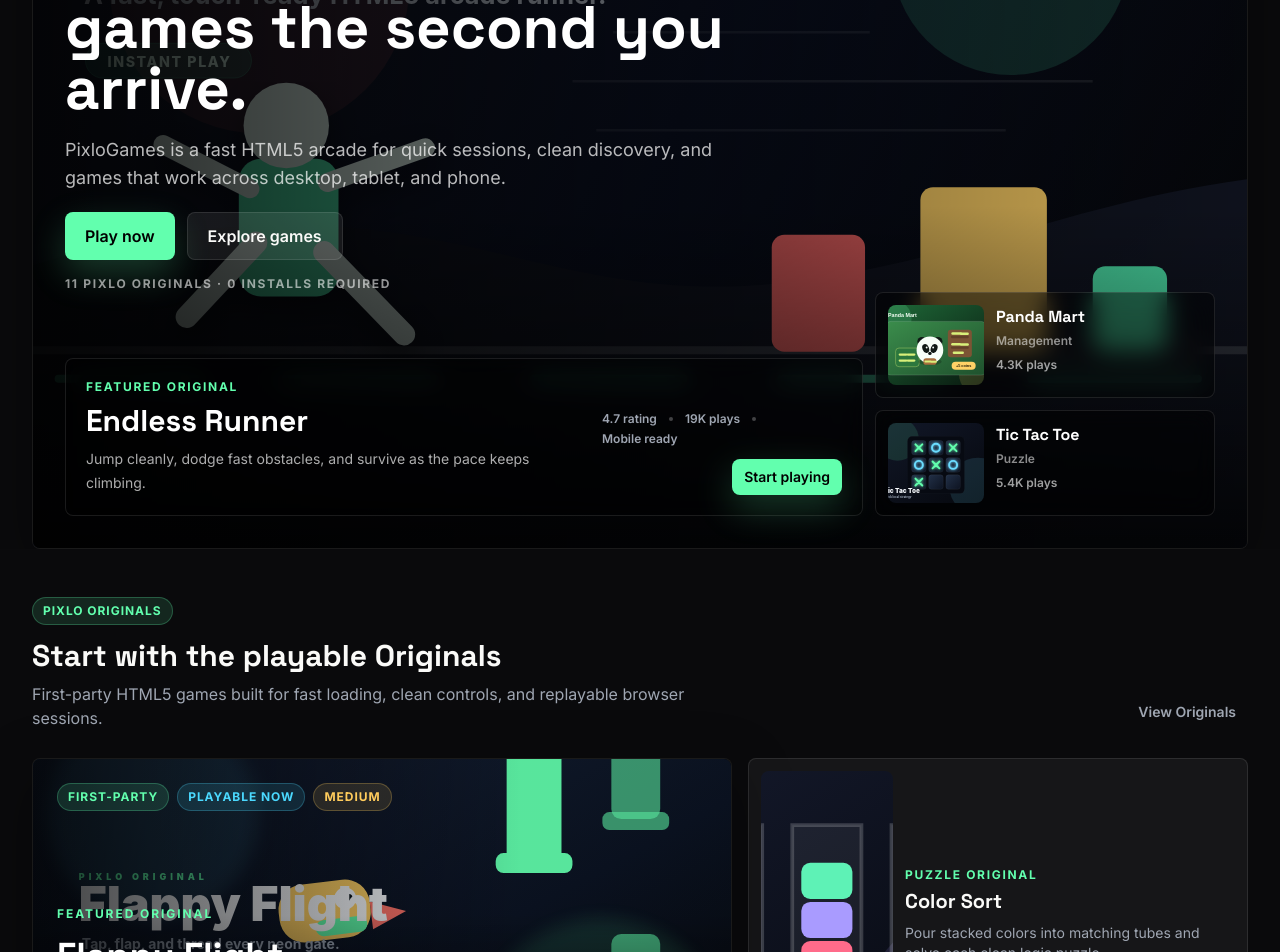
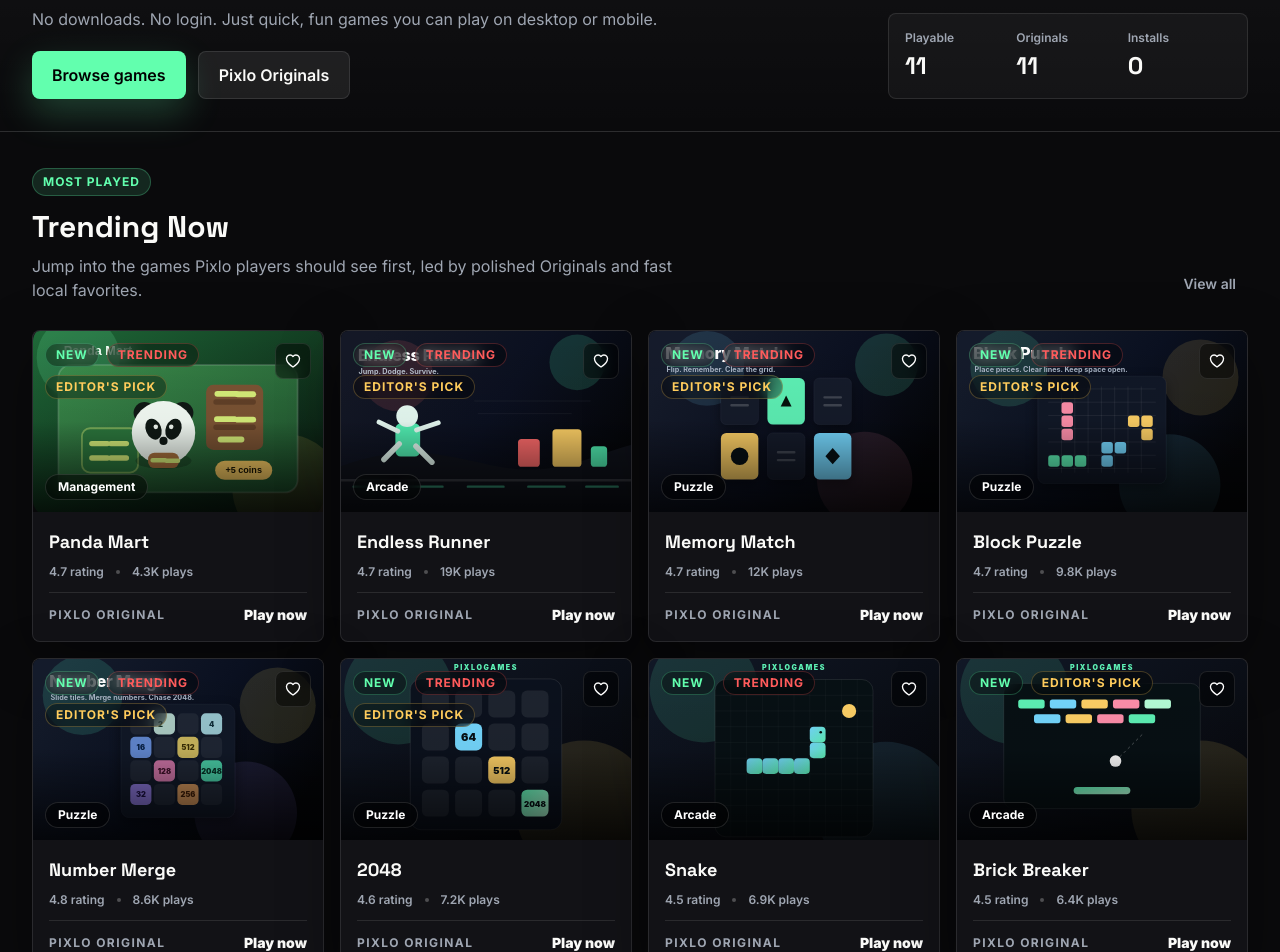
Before and after one commit to ahmed-m-s/PixloGames, a Next.js app: page / in a window 1280 px wide. Shown: the part 300-1252 px from the top of the page. Built offline with nearby package versions, Linux system fonts and the light colour scheme; no server answers; the database is empty.

Commit message:
feat(homepage): refactor fast-play discovery

```diff
--- a/app/page.tsx
+++ b/app/page.tsx
@@ -1,71 +1,190 @@
 import type { Metadata } from 'next';
+import Link from 'next/link';
 import { GameSection } from '@/components/home/game-section';
 import { HeroSection } from '@/components/home/hero-section';
 import { PixloOriginals } from '@/components/home/pixlo-originals';
 import { PageContainer } from '@/components/ui/page-container';
+import { SectionHeader } from '@/components/ui/section-header';
+import { categories } from '@/data/games';
 import { isPlayableLocalGame } from '@/lib/catalog-semantics';
 import { getHomepageData } from '@/lib/content-selectors';
-import { pickHomepageLane } from '@/lib/homepage-surfacing';
+import { dedupeGamesById, pickHomepageLane } from '@/lib/homepage-surfacing';
 import { createPageMetadata } from '@/lib/metadata';
+import type { Game, GameCategory } from '@/types/game';
 
 export const metadata: Metadata = createPageMetadata(
-  'Play HTML5 Browser Games Instantly',
-  'Discover fast, premium HTML5 browser games across racing, action, puzzle, arcade, multiplayer, sports, and adventure.',
+  'Play Free Browser Games Instantly',
+  'Play quick, free HTML5 browser games on PixloGames with no downloads, no login, and mobile-friendly Pixlo Originals.',
   {
     path: '/'
   }
 );
 
+const trendingPrioritySlugs = [
+  'panda-mart',
+  'endless-runner',
+  'memory-match',
+  'block-puzzle',
+  'number-merge',
+  '2048',
+  'snake',
+  'brick-breaker',
+  'flappy-flight',
+  'color-sort',
+  'tic-tac-toe'
+];
+
+const originalsPrioritySlugs = [
+  'panda-mart',
+  'endless-runner',
+  'memory-match',
+  'block-puzzle',
+  'number-merge',
+  'flappy-flight',
+  'color-sort',
+  '2048',
+  'snake',
+  'brick-breaker'
+];
+
+const quickPlayPrioritySlugs = [
+  'tic-tac-toe',
+  '2048',
+  'snake',
+  'color-sort',
+  'memory-match',
+  'flappy-flight',
+  'brick-breaker'
+];
+
+const mobilePrioritySlugs = [
+  'panda-mart',
+  'memory-match',
+  'block-puzzle',
+  'number-merge',
+  'color-sort',
+  '2048',
+  'snake',
+  'tic-tac-toe'
+];
+
+function categoryHref(categoryName: GameCategory) {
+  const category = categories.find((candidate) => candidate.name === categoryName);
+
+  return category ? `/categories/${category.slug}` : '/categories';
+}
+
+const categoryShortcuts = [
+  {
+    label: 'Arcade',
+    href: categoryHref('Arcade'),
+    description: 'Fast score chasing and classic reflex loops.'
+  },
+  {
+    label: 'Puzzle',
+    href: categoryHref('Puzzle'),
+    description: 'Logic games with clean rules and quick wins.'
+  },
+  {
+    label: 'Runner',
+    href: '/games?tag=runner',
+    description: 'Jump, dodge, and chase one more run.'
+  },
+  {
+    label: 'Management',
+    href: categoryHref('Management'),
+    description: 'Upgrade shops, resources, and tiny systems.'
+  },
+  {
+    label: 'Casual',
+    href: '/games?tag=casual',
+    description: 'Easy starts for relaxed browser sessions.'
+  },
+  {
+    label: 'Action',
+    href: categoryHref('Action'),
+    description: 'Immediate pressure, movement, and reaction play.'
+  }
+];
+
+function isPixloOriginal(game: Game) {
+  return game.sourceOrigin === 'first_party' && isPlayableLocalGame(game);
+}
+
+function orderGamesByPreferredSlugs(games: Game[], preferredSlugs: string[], fallbackGames: Game[]) {
+  const sourceGames = dedupeGamesById([...games, ...fallbackGames]);
+  const gamesBySlug = new Map(sourceGames.map((game) => [game.slug, game]));
+  const preferredGames = preferredSlugs
+    .map((slug) => gamesBySlug.get(slug))
+    .filter((game): game is Game => Boolean(game));
+  const preferredIds = new Set(preferredGames.map((game) => game.id));
+  const remainingGames = sourceGames.filter((game) => !preferredIds.has(game.id));
+
+  return [...preferredGames, ...remainingGames];
+}
+
 export default async function HomePage() {
-  const { allGames, quickPlayGames, touchFriendlyGames, newGames, homepageEligibleGames } =
+  const { quickPlayGames, touchFriendlyGames, newGames, trendingGames, homepageEligibleGames } =
     await getHomepageData();
-  const allOriginals = homepageEligibleGames.filter(isPlayableLocalGame).sort((a, b) => {
-    return b.featuredPriority - a.featuredPriority;
-  });
-  const popularGames = [...homepageEligibleGames].sort((a, b) => b.plays - a.plays).slice(0, 8);
-  const heroGame = allOriginals[0] ?? homepageEligibleGames[0] ?? allGames[0];
-  const homepageSeenGameIds = new Set<string>(heroGame ? [heroGame.id] : []);
-  const heroSideGames = pickHomepageLane(
-    [...allOriginals.slice(1), ...quickPlayGames, ...touchFriendlyGames, ...popularGames],
+  const allOriginals = orderGamesByPreferredSlugs(
+    homepageEligibleGames.filter(isPixloOriginal),
+    originalsPrioritySlugs,
+    []
+  );
+  const trendingNow = orderGamesByPreferredSlugs(
+    trendingGames,
+    trendingPrioritySlugs,
+    homepageEligibleGames
+  ).slice(0, 8);
+  const pixloOriginals = allOriginals.slice(0, 5);
+  const homepageSeenGameIds = new Set<string>([
+    ...trendingNow.map((game) => game.id),
+    ...pixloOriginals.map((game) => game.id)
+  ]);
+  const quickPlays = pickHomepageLane(
+    orderGamesByPreferredSlugs(quickPlayGames, quickPlayPrioritySlugs, homepageEligibleGames),
     homepageSeenGameIds,
     {
-      limit: 2,
-      minVisible: 2
+      limit: 5,
+      minVisible: 5
     }
   );
-  const pixloOriginals = pickHomepageLane(allOriginals, homepageSeenGameIds, {
-    limit: 2,
-    minVisible: 2
-  });
-  const quickPlays = pickHomepageLane(quickPlayGames, homepageSeenGameIds, {
-    limit: 3,
-    minVisible: 3
-  });
-  const mobilePicks = pickHomepageLane(touchFriendlyGames, homepageSeenGameIds, {
-    limit: 3,
-    minVisible: 3
-  });
+  const mobilePicks = pickHomepageLane(
+    orderGamesByPreferredSlugs(touchFriendlyGames, mobilePrioritySlugs, homepageEligibleGames),
+    homepageSeenGameIds,
+    {
+      limit: 6,
+      minVisible: 4
+    }
+  );
   const newReleasePicks = pickHomepageLane(newGames, homepageSeenGameIds, {
-    limit: 3,
-    minVisible: 3
+    limit: 4,
+    minVisible: 4
   });
 
   return (
     <main>
-      {heroGame ? (
-        <HeroSection
-          heroGame={heroGame}
-          originalCount={allOriginals.length}
-          sideGames={heroSideGames}
-        />
-      ) : null}
-      <PageContainer className="space-y-8 pb-12 pt-7 sm:space-y-10 sm:pb-14 sm:pt-9 lg:space-y-12 lg:pb-16 lg:pt-12">
+      <HeroSection
+        originalCount={allOriginals.length}
+        playableCount={homepageEligibleGames.length}
+      />
+      <PageContainer className="space-y-8 pb-12 pt-5 sm:space-y-10 sm:pb-14 sm:pt-7 lg:space-y-11 lg:pb-16 lg:pt-9">
+        {trendingNow.length > 0 ? (
+          <GameSection
+            eyebrow="Most played"
+            title="Trending Now"
+            description="Jump into the games Pixlo players should see first, led by polished Originals and fast local favorites."
+            games={trendingNow}
+            dense
+            actionHref="/games?sort=popular"
+          />
+        ) : null}
         {pixloOriginals.length > 0 ? <PixloOriginals games={pixloOriginals} /> : null}
         {quickPlays.length > 0 ? (
           <GameSection
             eyebrow="Quick plays"
-            title="Start a round in seconds"
-            description="Fast-loading games with simple controls, short loops, and easy replay when you only have a few minutes."
+            title="Quick Plays"
+            description="Simple rules, short loops, and clean restarts for when you want to play right away."
             games={quickPlays}
             dense
             actionHref="/games?tag=casual"
@@ -74,8 +193,8 @@
         {mobilePicks.length > 0 ? (
           <GameSection
             eyebrow="Touch-friendly"
-            title="Great on mobile"
-            description="Tap, swipe, and simple touch controls make these picks comfortable on phones, tablets, and laptops."
+            title="Great on Mobile"
+            description="Tap, swipe, and responsive layouts make these games comfortable on phones, tablets, and laptops."
             games={mobilePicks}
             dense
             actionHref="/games?mobile=1"
@@ -85,12 +204,52 @@
           <GameSection
             eyebrow="Fresh drops"
             title="New Releases"
-            description="Recently added HTML5 games prepared for quick starts, clear controls, and mobile-friendly sessions."
+            description="Recently added games, kept compact so discovery stays quick."
             games={newReleasePicks}
             dense
             actionHref="/games?sort=newest&new=1"
           />
         ) : null}
+
+        <section aria-labelledby="browse-by-category-title">
+          <SectionHeader
+            description="Pick a familiar style and get to a playable game quickly."
+            eyebrow="Browse"
+            title="Browse by Category"
+            titleId="browse-by-category-title"
+          />
+          <div className="grid gap-3 sm:grid-cols-2 lg:grid-cols-3">
+            {categoryShortcuts.map((category) => (
+              <Link
+                className="rounded-lg border border-white/10 bg-white/[0.045] p-4 transition hover:-translate-y-0.5 hover:border-white/20 hover:bg-white/[0.07] focus:outline-none focus-visible:ring-2 focus-visible:ring-brand/70"
+                href={category.href}
+                key={category.label}
+              >
+                <h3 className="font-display text-lg font-bold text-foreground">
+                  {category.label}
+                </h3>
+                <p className="mt-2 text-sm leading-5 text-muted">{category.description}</p>
+              </Link>
+            ))}
+          </div>
+        </section>
+
+        <section
+          aria-labelledby="free-browser-games-title"
+          className="border-t border-white/10 pt-6"
+        >
+          <h2
+            className="font-display text-xl font-bold text-foreground"
+            id="free-browser-games-title"
+          >
+            Free browser games on PixloGames
+          </h2>
+          <p className="mt-3 max-w-3xl text-sm leading-6 text-muted sm:text-base">
+            PixloGames is a free browser games platform for instant HTML5 play. Browse Pixlo
+            Originals, quick puzzle games, arcade classics, and mobile-friendly picks without
+            downloading an app or creating an account.
+          </p>
+        </section>
       </PageContainer>
     </main>
   );
--- a/components/home/hero-section.tsx
+++ b/components/home/hero-section.tsx
@@ -1,121 +1,57 @@
-'use client';
-
-import { motion } from 'framer-motion';
-import Image from 'next/image';
-import Link from 'next/link';
-import { GameMetaRow } from '@/components/game/game-meta-row';
 import { LinkButton } from '@/components/ui/button';
 import { PageContainer } from '@/components/ui/page-container';
 import { Pill } from '@/components/ui/pill';
-import { formatPlayCount } from '@/lib/format';
-import type { Game } from '@/types/game';
 
 type HeroSectionProps = {
-  heroGame: Game;
-  sideGames: Game[];
   originalCount: number;
+  playableCount: number;
 };
 
-export function HeroSection({ heroGame, sideGames, originalCount }: HeroSectionProps) {
+export function HeroSection({ originalCount, playableCount }: HeroSectionProps) {
   return (
-    <section className="relative overflow-hidden pt-4 sm:pt-6 lg:pt-8">
+    <section className="border-b border-white/10 bg-[linear-gradient(180deg,rgb(255_255_255_/_0.05),transparent)] py-6 sm:py-7 lg:py-8">
       <PageContainer>
-        <div className="relative min-h-[430px] overflow-hidden rounded-lg border border-white/10 bg-black shadow-card sm:min-h-[500px] lg:min-h-[540px]">
-          <Image
-            alt={`${heroGame.title} cover art`}
-            className="absolute inset-0 h-full w-full object-cover"
-            fill
-            priority
-            sizes="100vw"
-            src={heroGame.coverImage}
-          />
-          <div className="absolute inset-0 bg-[linear-gradient(90deg,rgb(0_0_0_/_0.86),rgb(0_0_0_/_0.55)_46%,rgb(0_0_0_/_0.18)),linear-gradient(0deg,rgb(0_0_0_/_0.78),transparent_48%)]" />
-
-          <div className="relative z-10 flex min-h-[430px] flex-col justify-between p-5 sm:min-h-[500px] sm:p-7 lg:min-h-[540px] lg:p-8">
-            <motion.div
-              animate={{ opacity: 1, y: 0 }}
-              className="max-w-3xl pt-3 sm:pt-6"
-              initial={{ opacity: 0, y: 18 }}
-              transition={{ duration: 0.42, ease: 'easeOut' }}
-            >
+        <div className="grid gap-5 lg:grid-cols-[minmax(0,1fr)_minmax(260px,360px)] lg:items-end">
+          <div className="max-w-3xl">
             <div className="flex flex-wrap gap-2">
               <Pill tone="brand">Instant play</Pill>
               <Pill tone="aqua">No downloads</Pill>
-                <Pill tone="sun">Mobile ready</Pill>
+              <Pill tone="sun">Mobile friendly</Pill>
             </div>
-              <h1 className="mt-4 max-w-3xl font-display text-4xl font-bold leading-[1.02] text-white sm:text-5xl lg:text-6xl">
-                Play polished browser games the second you arrive.
+            <h1 className="mt-3 max-w-3xl font-display text-3xl font-bold leading-tight text-foreground sm:text-4xl lg:text-5xl">
+              Play free browser games instantly
             </h1>
-              <p className="mt-4 max-w-2xl text-base leading-7 text-white/72 sm:text-lg">
-                PixloGames is a fast HTML5 arcade for quick sessions, clean discovery, and games
-                that work across desktop, tablet, and phone.
+            <p className="mt-3 max-w-2xl text-sm leading-6 text-muted sm:text-base">
+              No downloads. No login. Just quick, fun games you can play on desktop or mobile.
             </p>
             <div className="mt-5 flex flex-col gap-3 sm:flex-row">
-                <LinkButton href={`/games/${heroGame.slug}`} size="lg">
-                  Play now
+              <LinkButton href="/games" size="lg">
+                Browse games
               </LinkButton>
-                <LinkButton href="/games" size="lg" variant="secondary">
-                  Explore games
-                </LinkButton>
-              </div>
-              <p className="mt-4 text-xs font-bold uppercase tracking-[0.14em] text-white/58">
-                {originalCount} Pixlo Originals · 0 installs required
-              </p>
-            </motion.div>
-
-            <div className="grid gap-3 lg:grid-cols-[1fr_340px] lg:items-end">
-              <div className="rounded-lg border border-white/10 bg-black/[0.38] p-4 backdrop-blur-md sm:p-5">
-                <div className="flex flex-col gap-3 sm:flex-row sm:items-end sm:justify-between">
-                  <div>
-                    <p className="text-xs font-bold uppercase tracking-[0.14em] text-brand">
-                      Featured original
-                    </p>
-                    <h2 className="mt-2 font-display text-2xl font-bold text-white sm:text-3xl">
-                      {heroGame.title}
-                    </h2>
-                    <p className="mt-2 max-w-2xl text-sm leading-6 text-white/68">
-                      {heroGame.shortDescription}
-                    </p>
-                  </div>
-                  <div className="flex flex-col gap-3 sm:items-end">
-                    <GameMetaRow game={heroGame} />
-                    <LinkButton href={`/games/${heroGame.slug}`} size="sm">
-                      Start playing
+              <LinkButton href="/originals" size="lg" variant="secondary">
+                Pixlo Originals
               </LinkButton>
             </div>
           </div>
+
+          <dl className="grid grid-cols-3 gap-2 rounded-lg border border-white/10 bg-white/[0.04] p-3 sm:p-4">
+            <div>
+              <dt className="text-xs font-semibold text-muted">Playable</dt>
+              <dd className="mt-1 font-display text-2xl font-bold text-foreground">
+                {playableCount}
+              </dd>
             </div>
-
-              <div className="grid gap-3 sm:grid-cols-2 lg:grid-cols-1">
-                {sideGames.map((game) => (
-                  <Link
-                    className="group flex min-h-24 gap-3 rounded-lg border border-white/10 bg-black/[0.42] p-3 backdrop-blur-md transition hover:border-white/20 hover:bg-black/[0.56]"
-                    href={`/games/${game.slug}`}
-                    key={game.id}
-                  >
-                    <span className="relative h-20 w-24 shrink-0 overflow-hidden rounded-lg">
-                      <Image
-                        alt={`${game.title} thumbnail`}
-                        className="object-cover"
-                        fill
-                        sizes="96px"
-                        src={game.thumbnail}
-                      />
-                    </span>
-                    <div className="min-w-0">
-                      <p className="truncate font-display text-base font-bold text-white group-hover:text-brand">
-                        {game.title}
-                      </p>
-                      <p className="mt-1 text-xs font-semibold text-white/54">{game.category}</p>
-                      <p className="mt-2 text-xs font-semibold text-white/62">
-                        {formatPlayCount(game.plays)} plays
-                      </p>
+            <div>
+              <dt className="text-xs font-semibold text-muted">Originals</dt>
+              <dd className="mt-1 font-display text-2xl font-bold text-foreground">
+                {originalCount}
+              </dd>
             </div>
-                  </Link>
-                ))}
+            <div>
+              <dt className="text-xs font-semibold text-muted">Installs</dt>
+              <dd className="mt-1 font-display text-2xl font-bold text-foreground">0</dd>
             </div>
-            </div>
-          </div>
+          </dl>
         </div>
       </PageContainer>
     </section>
--- a/components/home/pixlo-originals.tsx
+++ b/components/home/pixlo-originals.tsx
@@ -17,7 +17,6 @@
   }
 
   const [leadGame, ...supportingGames] = games;
-  const lineupLabel = games.length === 4 ? 'the featured Originals' : 'the playable Originals';
 
   return (
     <section aria-labelledby="pixlo-originals-title">
@@ -27,9 +26,9 @@
             View Originals
           </LinkButton>
         }
-        description="First-party HTML5 games built for fast loading, clean controls, and replayable browser sessions."
+        description="Exclusive browser games from PixloGames Lab, built for fast loading, clean controls, and quick sessions on desktop or mobile."
         eyebrow="Pixlo Originals"
-        title={`Start with ${lineupLabel}`}
+        title="Pixlo Originals"
         titleId="pixlo-originals-title"
       />
 
@@ -49,9 +48,8 @@
           <div className="absolute inset-0 bg-[linear-gradient(0deg,rgb(0_0_0_/_0.84),rgb(0_0_0_/_0.1)_54%),linear-gradient(90deg,rgb(0_0_0_/_0.72),transparent_70%)]" />
           <div className="relative z-10 flex h-full min-h-[280px] flex-col justify-between p-5 sm:min-h-[340px] sm:p-6">
             <div className="flex flex-wrap gap-2">
-              <Pill tone="brand">First-party</Pill>
-              <Pill tone="aqua">Playable now</Pill>
-              <Pill tone="sun">{leadGame.difficulty}</Pill>
+              <Pill tone="brand">Original</Pill>
+              {leadGame.mobileSupported ? <Pill tone="aqua">Mobile-friendly</Pill> : null}
             </div>
 
             <div className="max-w-2xl">
@@ -95,7 +93,7 @@
               </span>
               <span className="flex min-w-0 flex-col justify-center">
                 <span className="text-xs font-bold uppercase tracking-[0.14em] text-brand">
-                  {game.category} original
+                  Original
                 </span>
                 <span className="mt-1 font-display text-xl font-bold text-foreground transition group-hover:text-brand">
                   {game.title}
```
Lines whose indentation alone changed are shown as unchanged.
